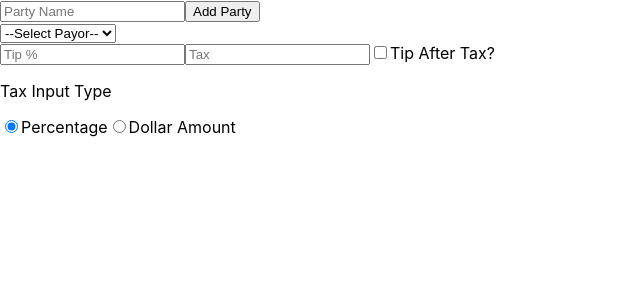
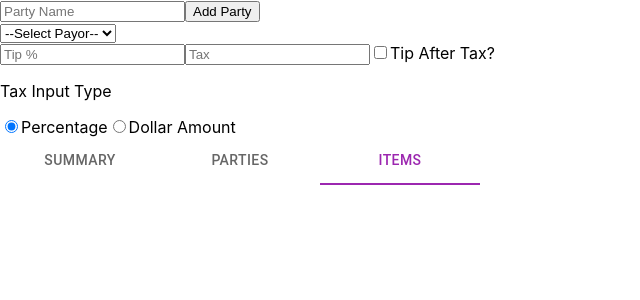
Before and after one commit to EddisonChen/BillSplitter_DebtSimplifier, a React (Create React App) app in the folder billsplitter_debtsimplifier/: page / in a window 1280 px wide. Shown: the top 300 px of the page, without its empty margins (0-640 px from the left). Built offline with nearby package versions, Linux system fonts and the light colour scheme.

Commit message:
created new components for the different bill splitter views

```diff
--- a/billsplitter_debtsimplifier/src/Components/BillSplitter/BillSplitter.jsx
+++ b/billsplitter_debtsimplifier/src/Components/BillSplitter/BillSplitter.jsx
@@ -2,6 +2,9 @@
 import AddItem from "../AddItem/AddItem";
 import MuiAlert from "../../MiniComponents/MuiAlert/MuiAlert";
 import { v4 as uuidv4 } from 'uuid';
+import Tabs from '@mui/material/Tabs';
+import Tab from '@mui/material/Tab';
+import Box from '@mui/material/Box';
 
 //Mui Tabs, Mui Speed Dial
 // receipt scanner
@@ -278,6 +281,20 @@
 
 
             )}
+            <Box sx={{ maxWidth: { xs: 320, sm: 480 }, bgcolor: 'background.paper' }}>
+                <Tabs
+                    value={2} // indicates which tab is selected
+                    variant="fullWidth"
+                    scrollButtons="auto"
+                    aria-label="scrollable auto tabs example"
+                    textColor="secondary"
+                    indicatorColor="secondary"
+                    centered>
+                    <Tab label="Summary"/>
+                    <Tab label="Parties"/>
+                    <Tab label="Items"/>
+                </Tabs>
+            </Box>
 
         </div>
     )
--- /dev/null
+++ b/billsplitter_debtsimplifier/src/Components/BillSplitter/ItemsView/ItemsView.jsx
@@ -0,0 +1,5 @@
+const ItemsView = () => {
+
+}
+
+export default ItemsView;
--- /dev/null
+++ b/billsplitter_debtsimplifier/src/Components/BillSplitter/PartiesView/PartiesView.jsx
@@ -0,0 +1,5 @@
+const PartiesView = () => {
+
+}
+
+export default PartiesView;
--- /dev/null
+++ b/billsplitter_debtsimplifier/src/Components/BillSplitter/SummaryView/SummaryView.jsx
@@ -0,0 +1,6 @@
+const SummaryView = () => {
+
+
+}
+
+export default SummaryView;
```
